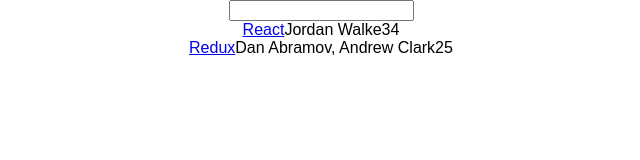
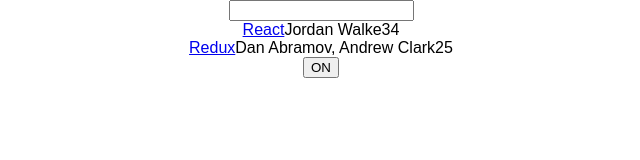
Before and after one commit to ccalbaugh/hackernews2, a React (Create React App) app: page / in a window 1280 px wide. Shown: the top 160 px of the page, without its empty margins (319-959 px from the left). Built offline with nearby package versions, Linux system fonts and the light colour scheme.

Commit message:
creat Toggle class and initialize NameForm class

```diff
--- a/src/App.js
+++ b/src/App.js
@@ -1,5 +1,6 @@
 import React, { Component } from 'react';
 import './App.css';
+import Toggle from './Toggle.js';
 
 const list = [
   {
@@ -24,7 +25,6 @@
             item.title.toLowerCase().indexOf(query.toLowerCase()) !== -1 ||
             item.author.toLowerCase().indexOf(query.toLowerCase()) !== -1;
 
-
 class App extends Component {
 
   constructor(props) {
@@ -33,6 +33,7 @@
     this.state = {
       list,
       query: '',
+      isToggleOn: true,
     };
 
     this.onSearchChange = this.onSearchChange.bind(this);
@@ -59,6 +60,7 @@
             <span>{item.points}</span>
           </div>
         )}
+        <Toggle />
       </div>
     );
   }
--- /dev/null
+++ b/src/NameForm.js
@@ -0,0 +1,5 @@
+import React, { Component } from 'react';
+
+class NameForm extends Component {
+
+}
--- /dev/null
+++ b/src/Toggle.js
@@ -0,0 +1,26 @@
+import React, { Component } from 'react';
+
+class Toggle extends Component {
+	constructor(props) {
+		super(props);
+
+		this.state = {isToggleOn: true};
+		this.handleClick = this.handleClick.bind(this); // this binding is necessary to make 'this' work in the callback
+	}
+
+	handleClick() {
+		this.setState(prevState => ({
+			isToggleOn: !prevState.isToggleOn
+		}));
+	}
+
+	render() {
+		return (
+			<button onClick={this.handleClick}>
+				{this.state.isToggleOn ? 'ON' : 'OFF'}
+			</button>
+		);
+	}
+}
+
+export default Toggle;
```
